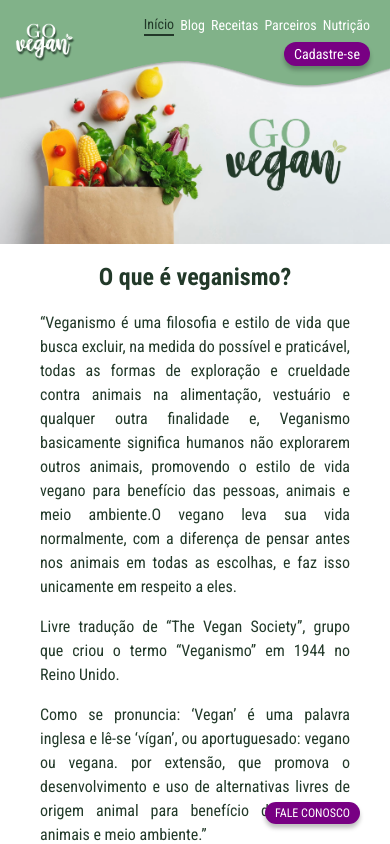
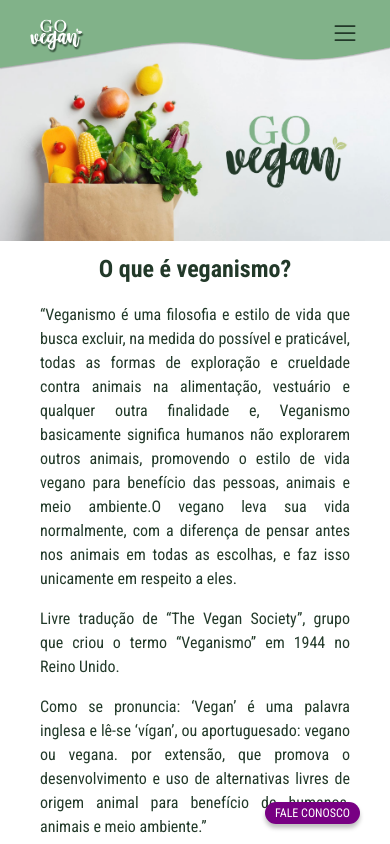
Before and after one commit to julianasinnott/goVegan, a React (Vite) app: page / in a window 390 px wide. Shown: the top 844 px of the page. Built offline with nearby package versions, Linux system fonts and the light colour scheme.

Commit message:
feat: implements mobile navbar

```diff
--- a/src/components/Header/index.css
+++ b/src/components/Header/index.css
@@ -11,6 +11,7 @@
 
 .header__logo {
   width: 120px;
+  height: 105px;
   padding: 20px 0 10px 20px;
 }
 
@@ -20,6 +21,11 @@
   gap: 20px;
   padding-right: 40px;
   margin-top: -10px;
+}
+
+.header__navbar-icon {
+  color: var(--secundary);
+  display: none;
 }
 
 .header__navbar-section {
--- a/src/components/Header/index.jsx
+++ b/src/components/Header/index.jsx
@@ -4,8 +4,12 @@ import './responsive.css'
 import { Link } from "react-router-dom";
 import { routes } from './routes'
 import headerLogo from '/assets/white-logo.png'
+import { List } from 'phosphor-react';
+import { useState } from 'react';
 
 export function Header({ type }) {
+  const [showMenu, setShowMenu] = useState(false)
+
   function handleLogout() {
     type === 'ADMIN' && localStorage.removeItem('token')
   }
@@ -13,7 +17,18 @@ export function Header({ type }) {
   return(
     <header className="header">
         <img className="header__logo" src={headerLogo} alt="Logo GoVegan"/>
-        <nav className="header__navbar">
+          <List
+            onClick={()=> setShowMenu(!showMenu)}
+            className='header__navbar-icon'
+          />
+        <nav className=
+        {
+          showMenu ?
+          "header__navbar navbar-mobile"
+          :
+          "header__navbar"
+        }
+        >
           <div className="header__navbar-section">
             {routes[type].routes.map(route => (
               <button
@@ -33,7 +48,7 @@ export function Header({ type }) {
           <div className="header__navbar__purple-btn">
             <button
               onClick={handleLogout}
-              className="header__navbar__item purple-btn">
+              className="header__navbar__item purple-btn btn-register">
              <Link to={routes[type].featured.path}>{routes[type].featured.name}</Link>
             </button>
           </div>
--- a/src/components/Header/responsive.css
+++ b/src/components/Header/responsive.css
@@ -1,80 +1,125 @@
-@media only screen and (max-width:800px) {
-  .header  {
-    padding-bottom: 35px;
-    padding-top: 15px;
-  }
-  .header__logo {
-    width: 100px;
-    padding: 0;
-  }
+@media only screen and (max-width:960px) {
   .header__navbar {
-    gap: 16px;
-    padding-right: 20px;
+    display: none;
   }
   .header__navbar-section {
-    gap: 20px;
+    flex-direction: column;
   }
-  .header__navbar__item {
-    font-size: 16px;
+  .header__navbar-icon {
+    display: block;
+    position: relative;
+    top: 18px;
+    right: 30px;
+    width: 38px;
+    height: 38px;
+  }
+  .navbar-mobile {
+    height: 100%;
+    display: flex;
+    flex-direction: column;
+    position: fixed;
+    top: 80px;
+    right: 0;
+    padding: 70px 10px;
+    background-color: var(--primary);
+    box-shadow: -2px 44px 4px 0px #00000040;
+  }
+  .btn-register {
+    padding: 10px 60px;
+    border-radius: 6px;
   }
 }
 
-@media only screen and (max-width:630px) {
+@media only screen and (max-width:800px) {
+  .header  {
+    padding: 5px;
+  }
   .header__logo {
-    width: 80px;
+    padding-top: 10px;
+    width: 110px;
+    height: 85px;
   }
-  .header__navbar {
-    padding-right: 10px;
-  }
-  .header__navbar-section {
-    gap: 16px;
-  }
-  .header__navbar__item {
-    font-size: 14px;
+  .navbar-mobile {
+    top: 64px;
+    box-shadow: -2px 26px 4px 0px #00000040;
   }
 }
 
 @media only screen and (max-width:550px) {
   .header__logo {
-    width: 68px;
+    width: 98px;
+    height: 80px;
   }
-  .header__navbar {
-    flex-wrap: wrap;
-    justify-content: flex-end;
-    padding-top: 10px;
-    padding-left: 40px;
-    gap: 5px;
+  .header__navbar-icon {
+    display: block;
+    position: relative;
+    top: 18px;
+    right: 26px;
+    width: 34px;
+    height: 34px;
   }
-  .header__navbar-section {
-    gap: 10px;
+  .navbar-mobile {
+    top:60px;
+    box-shadow: -2px 14px 4px 0px #00000040;
   }
 }
 
-@media only screen and (max-width:430px) {
+@media only screen and (max-width:500px) {
   .header {
-    padding-left: 10px;
-    padding-right: 10px;
-  }
-  .header__navbar-section {
-    gap: 6px;
+    height: 86px;
   }
 }
 
-@media only screen and (max-width:350px) {
-   .header__navbar{
-    padding-left: 5px;
+@media only screen and (max-width:470px) {
+  .navbar-mobile {
+    box-shadow: -2px 10px 4px 0px #00000040;
   }
-  .header__navbar__item {
-    font-size: 13px;
+}
+
+@media only screen and (max-width:420px) {
+  .header {
+    align-items: center;
+    padding-bottom: 26px;
+    height: 70px;
+  }
+  .header__logo {
+    padding: 0;
+    position: relative;
+    top: 10px;
+    left: 20px;
+    width: 62px;
+    height: 45px;
+  }
+  .header__navbar-icon {
+    width: 28px;
+    height: 28px;
+    top: 8px;
+    z-index: 1;
+  }
+  .navbar-mobile {
+    top: 40px;
+    right: 0;
+    box-shadow: -2px 16px 4px 0px #00000040;
+  }
+}
+
+@media only screen and (max-width:380px) {
+  .header__logo {
+    left: 10px;
+  }
+  .header__navbar-icon {
+    right: 16px;
   }
 }
 
 @media only screen and (max-width:320px) {
   .header {
-    padding-left: 5px;
-    padding-right: 5px;
+    height: 60px;
   }
   .header__logo {
-    width: 55px;
+    left: 10px;
+  }
+  .header__navbar-icon {
+    right: 16px;
   }
 }
--- a/src/pages/HomePage/responsive.css
+++ b/src/pages/HomePage/responsive.css
@@ -50,8 +50,8 @@
 
 @media only screen and (max-width:800px) {
   .home__background {
-    background-position: center top 76px;
-    height: 68vw;
+    background-position: center top 60px;
+    height: 66vw;
   }
   .home__purpose__description {
     flex-direction: column;
@@ -70,9 +70,9 @@
   }
 }
 
-@media only screen and (max-width:730px) {
+@media only screen and (max-width:720px) {
   .home__background {
-    height: 70vw;
+    height: 66vw;
   }
   .home__about__description {
     gap: 30px;
@@ -85,9 +85,10 @@
   }
 }
 
-@media only screen and (max-width:650px) {
+@media only screen and (max-width:680px) {
   .home__background {
-    background-position: center top 66px;
+    background-position: center top 60px;
+    height: 68vw;
   }
   .purpose__text {
     font-size: 16px;
@@ -101,7 +102,7 @@
   }
 }
 
-@media only screen and (max-width:550px) {
+@media only screen and (max-width:570px) {
   .home__background {
     background-position: center top 50px;
   }
@@ -157,6 +158,12 @@
   }
 }
 
+@media only screen and (max-width:380px) {
+  .home__about {
+    padding: 0 20px;
+  }
+}
+
 @media only screen and (max-width:330px) {
   .home__purpose__text {
     align-items: flex-start;
```
